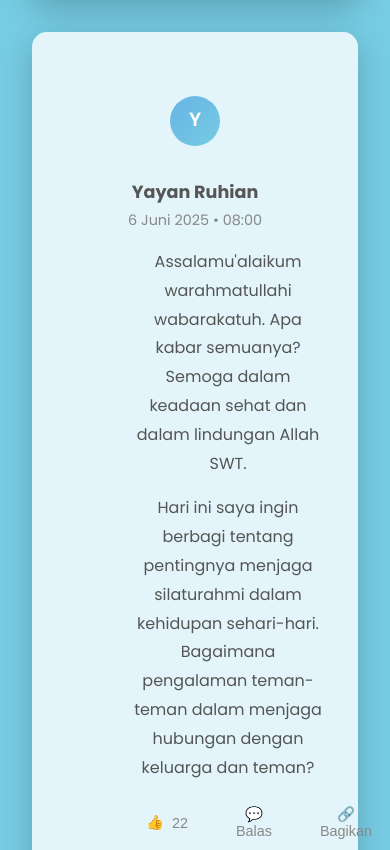
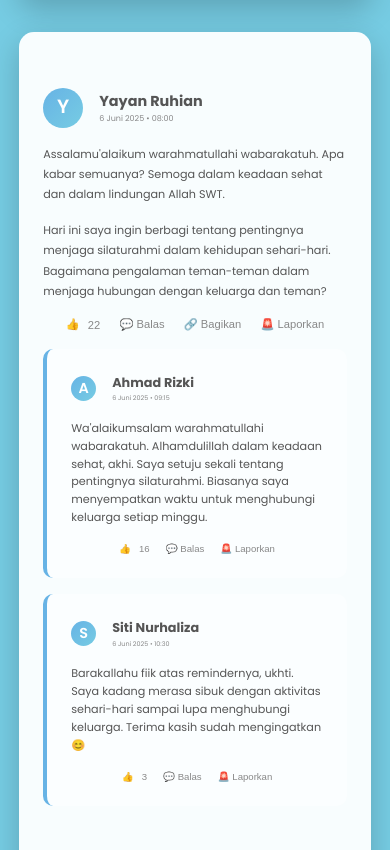
Before and after one commit to wildannmh/satu-langit, a plain HTML site: page forum.html in a window 390 px wide. Shown: the part 668-1518 px from the top of the page. Drawn offline with Linux system fonts and the light colour scheme.

Commit message:
fix resposive media

```diff
--- a/forum.html
+++ b/forum.html
@@ -139,226 +139,6 @@
 
         .close-alert:hover {
             color: #000;
-        }
-
-        /* Forum Posts Container */
-        .forum-container {
-          background: rgba(255, 255, 255, 0.8);
-          backdrop-filter: blur(10px);
-          border-radius: 15px;
-          padding: 2rem;
-          padding-bottom: 2rem;
-          box-shadow: 0 10px 30px rgba(0,0,0,0.2);
-        }
-
-        /* Forum Post */
-        .forum-post {
-          border-bottom: 1px solid #eee;
-          padding: 2rem 0;
-          position: relative;
-        }
-
-        .forum-post:last-child {
-          border-bottom: none;
-        }
-
-        .post-header {
-          display: flex;
-          align-items: center;
-          gap: 1rem;
-          margin-bottom: 1rem;
-        }
-
-        .forum-avatar {
-          width: 50px;
-          height: 50px;
-          background: linear-gradient(135deg, #67B3E5 0%, #76CCE3 100%);
-          border-radius: 50%;
-          display: flex;
-          align-items: center;
-          justify-content: center;
-          color: white;
-          font-weight: 600;
-          font-size: 1.2rem;
-          flex-shrink: 0;
-        }
-
-        .post-info h3 {
-          color: #555555;
-          font-size: 1.1rem;
-          margin-bottom: 0.2rem;
-        }
-
-        .post-meta {
-          font-size: 0.9rem;
-          color: #888;
-        }
-
-        .post-content {
-          margin-left: 66px;
-          margin-bottom: 1rem;
-        }
-
-        .post-content p {
-          color: #555555;
-          line-height: 1.8;
-          margin-bottom: 1rem;
-        }
-
-        .post-actions {
-          display: flex;
-          gap: 1rem;
-          margin-left: 66px;
-          margin-bottom: 1rem;
-        }
-
-        .action-btn {
-          background: none;
-          border: none;
-          color: #888;
-          cursor: pointer;
-          font-size: 0.9rem;
-          padding: 0.5rem 1rem;
-          border-radius: 20px;
-          transition: all 0.3s;
-          display: flex;
-          align-items: center;
-          gap: 0.5rem;
-        }
-
-        .action-btn:hover {
-          background: rgba(102, 126, 234, 0.1);
-          color: #67B3E5;
-        }
-
-        .action-btn.liked {
-          color: #e74c3c;
-        }
-
-        /* Reply Form */
-        .reply-form {
-          margin-left: 66px;
-          margin-top: 1rem;
-          background: rgba(255, 255, 255, 0.6);
-          padding: 1.5rem;
-          border-radius: 10px;
-          display: none;
-        }
-
-        .reply-form.show {
-          display: block;
-        }
-
-        .reply-form textarea:focus {
-          outline: none;
-          border-color: #67B3E5;
-        }
-
-        .reply-form textarea {
-          width: 100%;
-          padding: 1rem;
-          border: 2px solid #e1e1e1;
-          border-radius: 8px;
-          resize: vertical;
-          min-height: 80px;
-          font-family: 'Poppins', sans-serif;
-        }
-
-        .reply-form .form-actions {
-          display: flex;
-          gap: 1rem;
-          margin-top: 1rem;
-        }
-
-        .reply-btn {
-          background: #67B3E5;
-          color: white;
-          border: none;
-          padding: 0.5rem 1.5rem;
-          border-radius: 20px;
-          cursor: pointer;
-          font-size: 0.9rem;
-          transition: background 0.3s;
-        }
-
-        .reply-btn:hover {
-          background: #76CCE3;
-        }
-
-        .cancel-btn {
-          background: #6c757d;
-          color: white;
-          border: none;
-          padding: 0.5rem 1.5rem;
-          border-radius: 20px;
-          cursor: pointer;
-          font-size: 0.9rem;
-          transition: background 0.3s;
-        }
-
-        .cancel-btn:hover {
-          background: #5a6268;
-        }
-
-        /* Replies */
-        .replies {
-          margin-left: 66px;
-          margin-top: 1rem;
-        }
-
-        .reply {
-          background: rgba(255, 255, 255, 0.4);
-          border-radius: 10px;
-          padding: 1.5rem;
-          margin-bottom: 1rem;
-          border-left: 4px solid #67B3E5;
-        }
-
-        .reply-header {
-          display: flex;
-          align-items: center;
-          gap: 1rem;
-          margin-bottom: 1rem;
-        }
-
-        .reply-avatar {
-          width: 35px;
-          height: 35px;
-          background: linear-gradient(135deg, #67B3E5 0%, #76CCE3 100%);
-          border-radius: 50%;
-          display: flex;
-          align-items: center;
-          justify-content: center;
-          color: white;
-          font-weight: 600;
-          font-size: 0.9rem;
-        }
-
-        .reply-info h4 {
-          color: #555555;
-          font-size: 1rem;
-          margin-bottom: 0.2rem;
-        }
-
-        .reply-meta {
-          font-size: 0.8rem;
-          color: #888;
-        }
-
-        .reply-content {
-          color: #555555;
-          line-height: 1.6;
-        }
-
-        .reply-actions {
-          display: flex;
-          gap: 1rem;
-          margin-top: 1rem;
-        }
-
-        .reply-actions .action-btn {
-          font-size: 0.8rem;
-          padding: 0.3rem 0.8rem;
         }
 
         /* Show More Button */
--- a/style.css
+++ b/style.css
@@ -708,7 +708,7 @@ body {
 .forum-avatar {
   width: 50px;
   height: 50px;
-  background: linear-gradient(135deg, #667eea 0%, #764ba2 100%);
+  background: linear-gradient(135deg, #67B3E5 0%, #76CCE3 100%);
   border-radius: 50%;
   display: flex;
   align-items: center;
@@ -722,11 +722,10 @@ body {
 .post-info h3 {
   color: #555555;
   font-size: 1.1rem;
-  margin-bottom: 0.2rem;
 }
 
 .post-meta {
-  font-size: 0.9rem;
+  font-size: 0.7rem;
   color: #888;
 }
 
@@ -742,6 +741,7 @@ body {
 }
 
 .post-actions {
+  justify-self: left;
   display: flex;
   gap: 1rem;
   margin-left: 66px;
@@ -764,7 +764,7 @@ body {
 
 .action-btn:hover {
   background: rgba(102, 126, 234, 0.1);
-  color: #667eea;
+  color: #67B3E5;
 }
 
 .action-btn.liked {
@@ -785,6 +785,11 @@ body {
   display: block;
 }
 
+.reply-form textarea:focus {
+  outline: none;
+  border-color: #67B3E5;
+}
+
 .reply-form textarea {
   width: 100%;
   padding: 1rem;
@@ -802,7 +807,7 @@ body {
 }
 
 .reply-btn {
-  background: #667eea;
+  background: #67B3E5;
   color: white;
   border: none;
   padding: 0.5rem 1.5rem;
@@ -838,11 +843,11 @@ body {
 }
 
 .reply {
-  background: #f8f9fa;
+  background: rgba(255, 255, 255, 0.4);
   border-radius: 10px;
   padding: 1.5rem;
   margin-bottom: 1rem;
-  border-left: 4px solid #667eea;
+  border-left: 4px solid #67B3E5;
 }
 
 .reply-header {
@@ -855,7 +860,7 @@ body {
 .reply-avatar {
   width: 35px;
   height: 35px;
-  background: linear-gradient(135deg, #667eea 0%, #764ba2 100%);
+  background: linear-gradient(135deg, #67B3E5 0%, #76CCE3 100%);
   border-radius: 50%;
   display: flex;
   align-items: center;
@@ -868,11 +873,10 @@ body {
 .reply-info h4 {
   color: #555555;
   font-size: 1rem;
-  margin-bottom: 0.2rem;
 }
 
 .reply-meta {
-  font-size: 0.8rem;
+  font-size: 0.6rem;
   color: #888;
 }
 
@@ -882,6 +886,7 @@ body {
 }
 
 .reply-actions {
+  justify-self: left;
   display: flex;
   gap: 1rem;
   margin-top: 1rem;
@@ -1163,9 +1168,20 @@ body {
     margin-left: 0;
   }
 
-  .post-header {
-    flex-direction: column;
-    align-items: flex-start;
+  .post-actions {
+    justify-self: center;
+    gap: 0rem;
+    margin-bottom: 1rem;
+  }
+
+  .reply-actions {
+    justify-self: center;
+    gap: 0rem;
+    margin-top: 1rem;
+  }
+
+  .footer-menu {
+    display: block;
   }
 }
 
@@ -1186,18 +1202,64 @@ body {
       font-size: 1rem;
   }
 
+  .container {
+    padding: 0 1.2rem;
+    padding-bottom: 4rem;
+  }
+
   .kegiatan-grid,
   .artikel-grid {
-      grid-template-columns: 1fr;
+    grid-template-columns: 1fr;
+  }
+
+  .forum-container {
+    padding: 1.5rem;
   }
 
   .forum-post {
-      flex-direction: column;
-      align-items: center;
-      text-align: center;
+    flex-direction: column;
+    align-items: center;
+    font-size: 70%;
   }
 
   .forum-avatar {
-      margin-bottom: 1rem;
+    width: 40px;
+    height: 40px;
+  }
+
+  .reply-avatar {
+    width: 25px;
+    height: 25px;
+  }
+  .post-info h3 {
+    font-size: 0.9rem;
+  }
+  .reply-info h4 {
+    font-size: 0.8rem;
+  }
+
+  .post-meta {
+    font-size: 0.5rem;
+  }
+  .reply-meta {
+    font-size: 0.4rem;
+  }
+
+  .action-btn {
+    font-size: 0.7rem;
+    padding: 0.1rem 0.6rem;
+  }
+
+  .reply-actions .action-btn {
+    font-size: 0.6rem;
+    padding: 0 0.5rem;
+  }
+
+  .menu-atas {
+    margin: 0 -40px;
+  }
+
+  .footer-content {
+    font-size: 85%;
   }
 }
```
